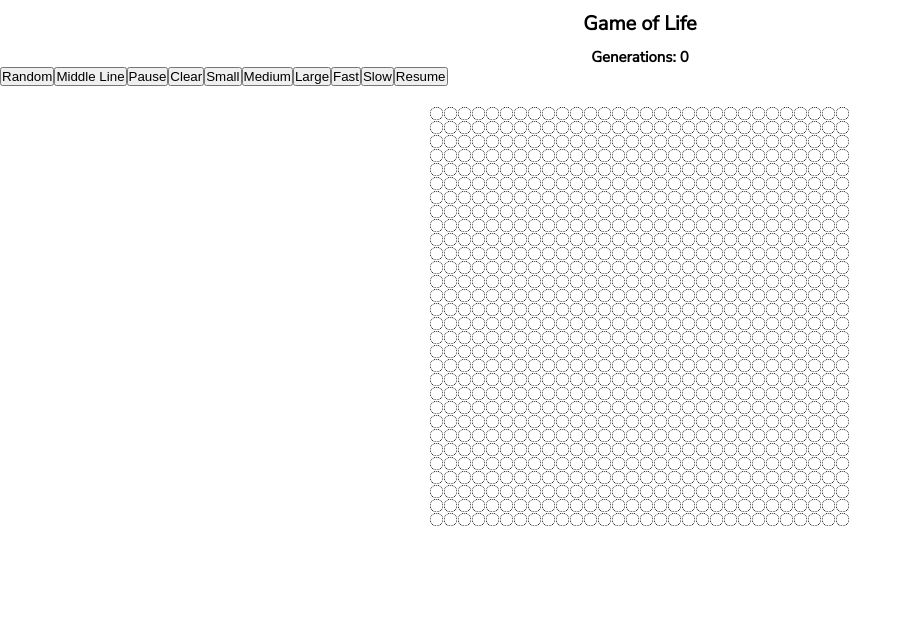
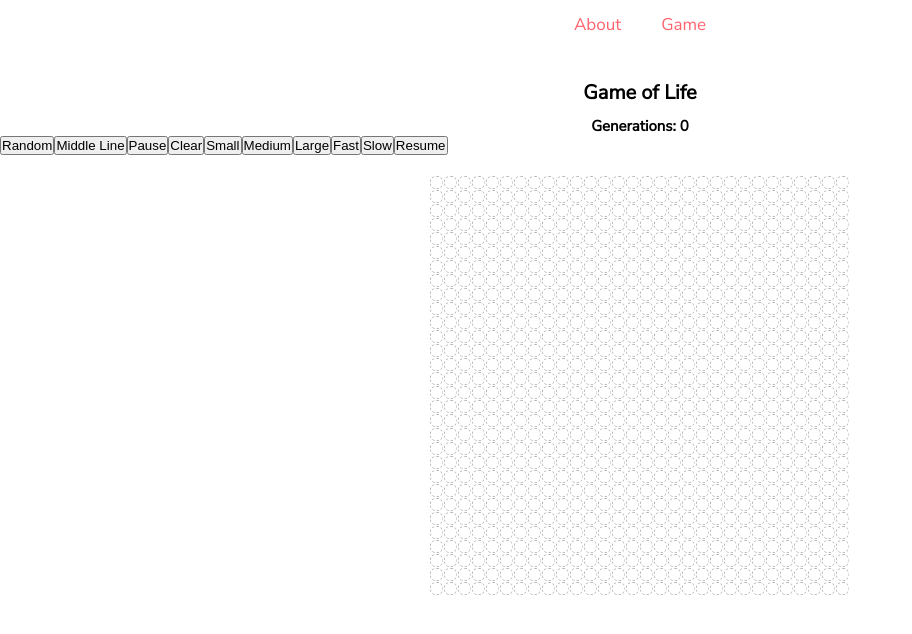
Before and after one commit to alanblee/game_of_life, a React (Create React App) app: page /game in a window 1280 px wide. Shown: the top 634 px of the page, without its empty margins (0-912 px from the left). Built offline with nearby package versions, Linux system fonts and the light colour scheme; a web font is replaced by a local one.

Commit message:
added navbar and styles a bit

```diff
--- a/package.json
+++ b/package.json
@@ -10,6 +10,7 @@
     "react": "^16.13.1",
     "react-dom": "^16.13.1",
     "react-redux": "^7.2.0",
+    "react-router-dom": "^5.2.0",
     "react-scripts": "3.4.1",
     "redux": "^4.0.5",
     "redux-devtools": "^3.5.0",
--- a/src/App.jsx
+++ b/src/Game.jsx
@@ -12,9 +12,8 @@ import {
   clearGrid,
   resizeGrid,
 } from "./redux/actions/mainActions";
-import "./App.scss";
 
-const App = ({
+const Game = ({
   generations,
   setFullGrid,
   fullGrid,
@@ -148,4 +147,4 @@ const actions = {
   clearGrid,
   resizeGrid,
 };
-export default compose(connect(mapState, actions))(App);
+export default compose(connect(mapState, actions))(Game);
--- /dev/null
+++ b/src/Main.jsx
@@ -0,0 +1,17 @@
+import React from "react";
+import { Route } from "react-router-dom";
+import Game from "./Game";
+import Navbar from "./components/navbar/navbar";
+
+const Main = () => {
+  return (
+    <div>
+      <Navbar />
+      <Route exact path="/game">
+        <Game />
+      </Route>
+    </div>
+  );
+};
+
+export default Main;
--- /dev/null
+++ b/src/components/navbar/navbar.jsx
@@ -0,0 +1,16 @@
+import React from "react";
+import { Link } from "react-router-dom";
+const Navbar = () => {
+  return (
+    <div class="nav-bar">
+      <nav>
+        <div class="nav-right">
+          <Link to="/about">About</Link>
+          <Link to="/game">Game</Link>
+        </div>
+      </nav>
+    </div>
+  );
+};
+
+export default Navbar;
--- a/src/index.jsx
+++ b/src/index.jsx
@@ -1,15 +1,18 @@
 import React from "react";
 import ReactDOM from "react-dom";
+import { BrowserRouter as Router } from "react-router-dom";
 import { Provider } from "react-redux";
 import "./index.scss";
-import App from "./App";
+import App from "./Main";
 import store from "./redux/store/configStore";
 
 ReactDOM.render(
   <React.StrictMode>
-    <Provider store={store}>
-      <App />
-    </Provider>
+    <Router>
+      <Provider store={store}>
+        <App />
+      </Provider>
+    </Router>
   </React.StrictMode>,
   document.getElementById("root")
 );
--- a/src/index.scss
+++ b/src/index.scss
@@ -1,4 +1,5 @@
 @import "./sass/global.scss";
 @import "./sass/variables.scss";
+@import "./sass/navbar.scss";
 @import "./sass/grid.scss";
 @import "./sass/box.scss";
--- a/src/sass/box.scss
+++ b/src/sass/box.scss
@@ -1,6 +1,6 @@
 .box {
   display: inline-block;
-  border: 0.1rem dotted black;
+  border: 0.1rem dashed rgba(0, 0, 0, 0.3);
   border-radius: 2rem;
   width: 1.5rem;
   height: 1.5rem;
@@ -11,16 +11,17 @@
 
 .off {
   background-color: transparent;
+
   transform: scale(0.9);
 }
 
 .on {
-  background-color: #63fffc;
+  background-color: #ff636e;
   transform: scale(1);
 }
 
 .box:hover {
-  background: #00ccff;
+  background: #ff636e;
 }
 
 .center {
--- a/src/sass/global.scss
+++ b/src/sass/global.scss
@@ -11,6 +11,7 @@
 html {
   font-size: 62.5%;
   font-family: "Nunito Sans", sans-serif;
+  background-color: white;
 }
 
 .boxForGraphAndTable {
--- /dev/null
+++ b/src/sass/navbar.scss
@@ -0,0 +1,54 @@
+.nav-bar {
+  background-color: white;
+  width: 100%;
+  // display: flex;
+  justify-content: center;
+  align-items: center;
+  margin: 0 auto 3rem;
+  padding: 1%;
+
+  a:visited,
+  a:active {
+    color: #ff636e;
+  }
+  a {
+    text-decoration: none;
+    transition: color 0.3s;
+    color: #ff636e;
+    &:hover {
+      color: #ff636e;
+    }
+  }
+
+  h1 {
+    font-size: 3rem;
+  }
+
+  nav {
+    width: 100%;
+    display: flex;
+    justify-content: space-around;
+
+    // .nav-left {
+    //   margin: 0 3rem;
+    // }
+    .nav-right,
+    .nav-left {
+      a {
+        margin: 0 2rem;
+        font-size: 1.7rem;
+        color: #ff636e;
+        text-decoration: none;
+        transition: color 0.3s;
+
+        &:visited,
+        &:active {
+          color: #ff636e;
+        }
+        &:hover {
+          color: #ff636e;
+        }
+      }
+    }
+  }
+}
```
Also changed, not shown: src/App.scss (deleted), 1 other file (tests, documents, lock files or other folders).
